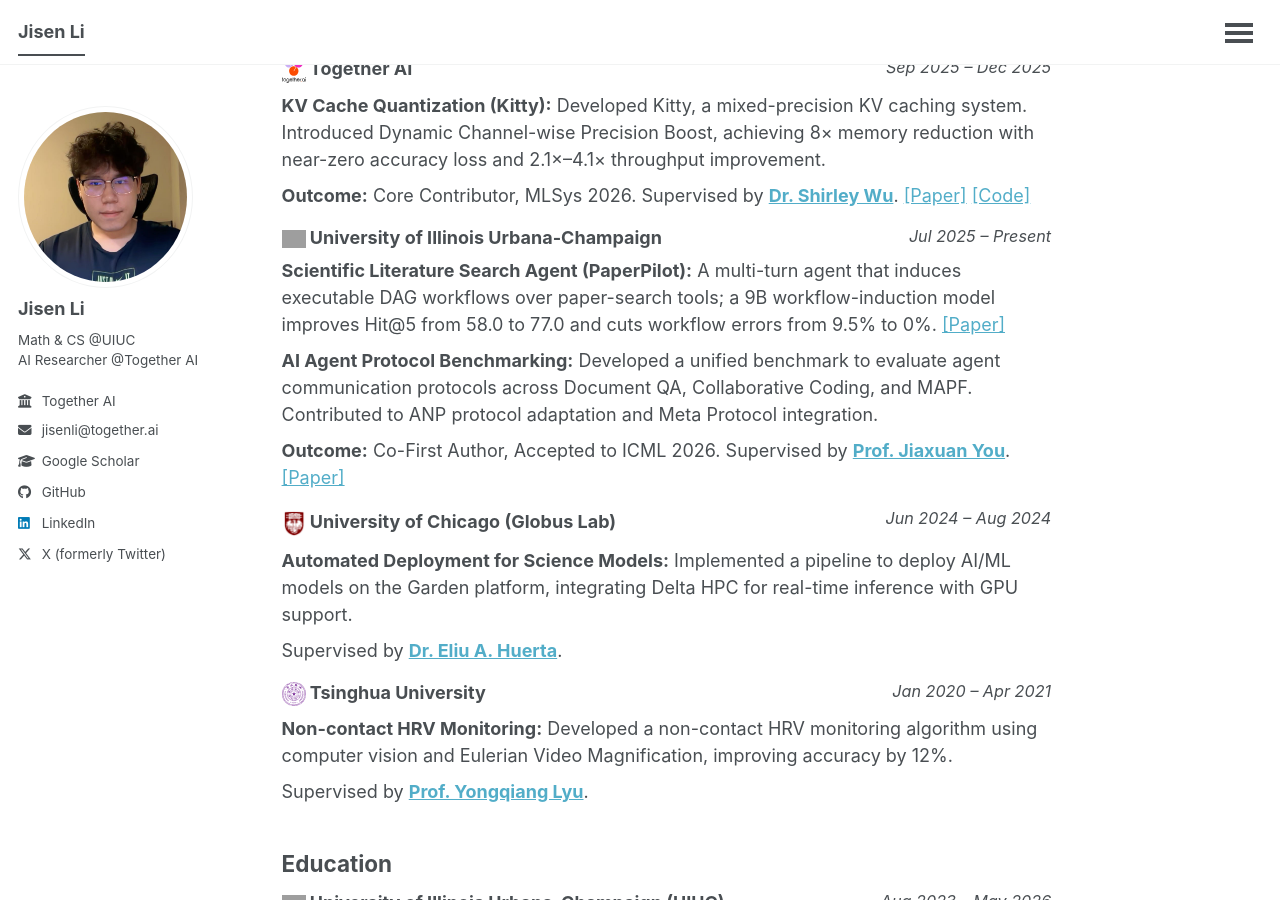
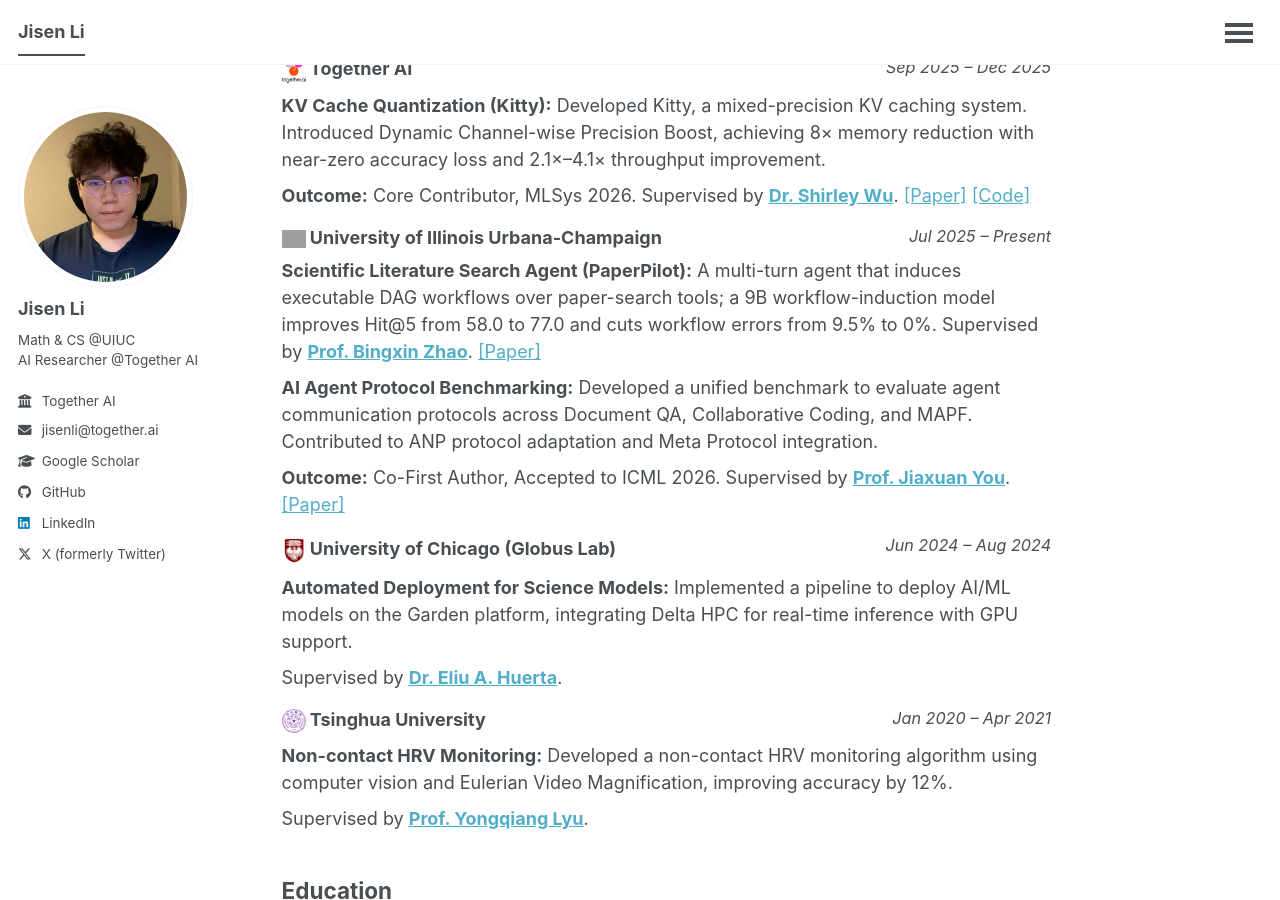
Before and after one commit to mtilyxuegao/mtilyxuegao.github.io, a Jekyll site: the page built from _pages/about.md, in a window 1280 px wide and 900 px high, scrolled down 2317 px. Built offline with Jekyll 4.4.1, drawn with Linux system fonts in a browser that asks for light colours; a script that is not in the unit is left out; grey boxes are pictures that could not be loaded.

Commit message:
Add Aurora code link and PaperPilot supervisor
Co-Authored-By: Claude Opus 5.5 <noreply@anthropic.com>

```diff
--- a/_pages/about.md
+++ b/_pages/about.md
@@ -92,7 +92,7 @@ Outside of research, I enjoy fitness and strategy games such as Go. Please feel
 
 ### ![UIUC](../images/uiuc.png){: width="24px"} University of Illinois Urbana-Champaign <span style="float: right; font-size: 0.9em; font-weight: normal;">*Jul 2025 – Present*</span>
 
-**Scientific Literature Search Agent (PaperPilot):** A multi-turn agent that induces executable DAG workflows over paper-search tools; a 9B workflow-induction model improves Hit@5 from 58.0 to 77.0 and cuts workflow errors from 9.5% to 0%. [[Paper]](https://arxiv.org/abs/2607.00597)
+**Scientific Literature Search Agent (PaperPilot):** A multi-turn agent that induces executable DAG workflows over paper-search tools; a 9B workflow-induction model improves Hit@5 from 58.0 to 77.0 and cuts workflow errors from 9.5% to 0%. Supervised by **[Prof. Bingxin Zhao](https://www.bingxinzhao.com/)**. [[Paper]](https://arxiv.org/abs/2607.00597)
 
 **AI Agent Protocol Benchmarking:** Developed a unified benchmark to evaluate agent communication protocols across Document QA, Collaborative Coding, and MAPF. Contributed to ANP protocol adaptation and Meta Protocol integration.
 
```
Also changed, not shown: other parts of _pages/about.md (+1 -1 lines).
